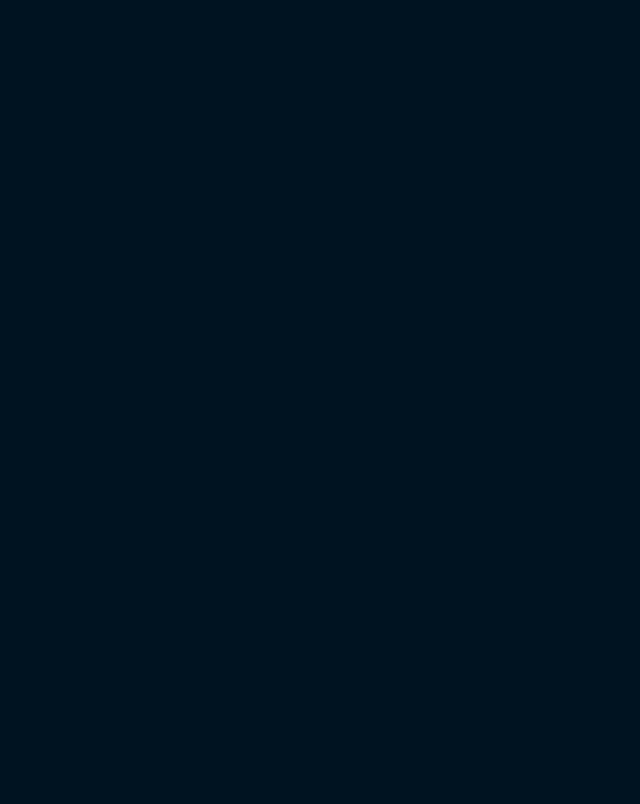
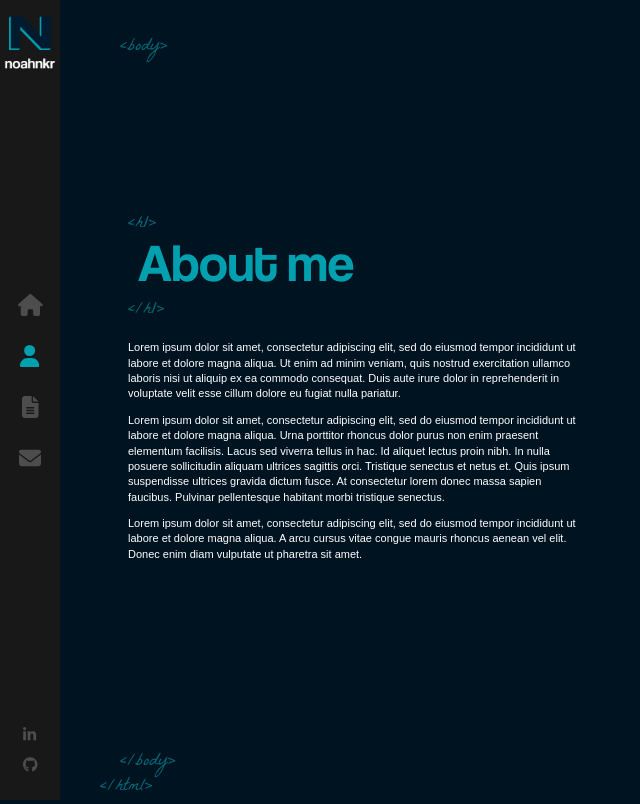
Before and after one commit to noahnkr/portfolio-site, a React (Create React App) app: page /about in a window 1280 px wide. Before the commit this address had no page. Shown: the whole page, without its empty margins (0-640 px from the left). Built offline with nearby package versions, Linux system fonts and the light colour scheme.

Commit message:
Text Animation, About page

```diff
--- a/src/App.js
+++ b/src/App.js
@@ -2,6 +2,7 @@ import './App.scss';
 import { Route, Routes } from 'react-router-dom';
 import Layout from './components/Layout';
 import Home from './components/Home';
+import About from './components/About';
 
 function App() {
   return (
@@ -9,6 +10,7 @@ function App() {
     <Routes>
       <Route path="/" element={<Layout />}>
           <Route index element={<Home />} />
+          <Route path="about" element={<About />} />
       </Route>
     </Routes>
     </>
--- /dev/null
+++ b/src/components/About/index.js
@@ -0,0 +1,47 @@
+import './index.scss';
+import AnimatedLetters from '../AnimatedLetters';
+import { useState, useEffect } from 'react';
+
+
+const About = () => {
+    const[letterClass, setLetterClass] = useState('text-animate')
+
+    useEffect(() => {
+        let timeoutId = setTimeout(() => {
+            setLetterClass('text-animate-hover')
+        }, 3000)
+
+        return () => {
+                    clearTimeout(timeoutId)
+                }
+    }, [])
+
+    return (
+        <div className="container about-page">
+            <div className="text-zone">
+                <h1>
+                    <AnimatedLetters letterClass={letterClass} strArray={['A','b','o','u','t',' ','m','e']} index={15} />
+                </h1>
+                <p>
+                    Lorem ipsum dolor sit amet, consectetur adipiscing elit, sed do eiusmod tempor incididunt ut labore et dolore magna aliqua.
+                    Ut enim ad minim veniam, quis nostrud exercitation ullamco laboris nisi ut aliquip ex ea commodo consequat.
+                    Duis aute irure dolor in reprehenderit in voluptate velit esse cillum dolore eu fugiat nulla pariatur.
+                </p>
+                <p>
+                    Lorem ipsum dolor sit amet, consectetur adipiscing elit, sed do eiusmod tempor incididunt ut labore et dolore magna aliqua.
+                    Urna porttitor rhoncus dolor purus non enim praesent elementum facilisis. Lacus sed viverra tellus in hac.
+                    Id aliquet lectus proin nibh. In nulla posuere sollicitudin aliquam ultrices sagittis orci. Tristique senectus et netus et.
+                     Quis ipsum suspendisse ultrices gravida dictum fusce. At consectetur lorem donec massa sapien faucibus.
+                     Pulvinar pellentesque habitant morbi tristique senectus.
+                </p>
+
+                <p>
+                    Lorem ipsum dolor sit amet, consectetur adipiscing elit, sed do eiusmod tempor incididunt ut labore et dolore magna aliqua.
+                     A arcu cursus vitae congue mauris rhoncus aenean vel elit. Donec enim diam vulputate ut pharetra sit amet.
+                </p>
+            </div>
+        </div>
+    )
+}
+
+export default About;
--- /dev/null
+++ b/src/components/About/index.scss
@@ -0,0 +1,75 @@
+.about-page {
+    .text-zone {
+        position: absolute;
+        left: 10%;
+        top: 50%;
+        transform: translateY(-50%);
+        width: 35%;
+        vertical-align: middle;
+        display: table-cell;
+        max-height: 90%;
+
+        h1 {
+            font-size: 53px;
+            font-family: 'Coolvetica';
+            color: #00a0af;
+            font-weight: 400;
+            margin-top: 0;
+            position: relative;
+            margin-bottom: 40px;
+            left: 10px;
+
+            &::before {
+                content: '<h1>';
+                font-family: 'La Belle Aurore';
+                font-size: 18px;
+                position: absolute;
+                margin-top: -10px;
+                left: -10px;
+                opacity: 0.6;
+                line-height: 18px;
+            }
+
+            &::after {
+                content: '</h1>';
+                font-family: 'La Belle Aurore';
+                font-size: 18px;
+                line-height: 18px;
+                position: absolute;
+                left: -30px;
+                bottom: -20px;
+                margin-left: 20px;
+                opacity: 0.6;
+            }
+        }
+
+        p {
+            font-style: 11px;
+            color: #fff;
+            font-family: sans-serif;
+            font-weight: 100;
+            min-width: fit-content;
+            animation: pulse 1s;
+
+            &:nth-of-type(1) {
+                animation-delay: 1.1s;
+            }
+
+            &:nth-of-type(2) {
+                animation-delay: 1.2s;
+            }
+
+            &:nth-of-type(3) {
+                animation-delay: 1.3s;
+            }
+        }
+
+        .text-animate-hover {
+            &:hover {
+                color: #fff;
+
+            }
+        }
+
+    }
+}
--- a/src/components/AnimatedLetters/index.scss
+++ b/src/components/AnimatedLetters/index.scss
@@ -0,0 +1,26 @@
+.text-animate {
+    display: inline-block;
+    opacity: 0;
+    animation: bounceIn 1s 1s;
+    animation-fill-mode: forwards;
+    min-width: 10px;
+}
+
+.text-animate-hover {
+    min-width: 10px;
+    display: inline-block;
+    animation-fill-mode: both;
+
+    &:hover {
+        animation: rubberBand 1s;
+        color: #00a0af;
+    }
+}
+
+@for $i from 1 through 35 {
+    .text-animate._#{$i} {
+        animation-delay: #{$i / 10}s;
+
+
+    }
+}
--- a/src/components/Home/index.js
+++ b/src/components/Home/index.js
@@ -1,24 +1,35 @@
 import Logo from '../../assets/images/logo-n.png';
 import AnimatedLetters from '../AnimatedLetters';
 import { Link } from 'react-router-dom';
-import { useState } from 'react';
+import { useEffect, useState } from 'react';
 import './index.scss'
-
-
 
 const Home = () => {
     const [letterClass, setLetterClass] = useState('text-animate');
-    const name = "oah";
-    const description = "Student, Developer";
+
+    useEffect(() => {
+        let timeoutId = setTimeout(() => {
+            setLetterClass('text-animate-hover')
+        }, 4000)
+
+        return () => {
+                    clearTimeout(timeoutId)
+                }
+    }, [])
 
     return (
         <div className="container home-page">
             <div className="text-zone">
-                <h1>Hi, <br /> I'm
+                <h1>
+                    <span className={letterClass}>H</span>
+                    <span className={`${letterClass} _12`}>i</span>
+                    <br />
+                    <span className={`${letterClass} _13`}>I</span>
+                    <span className={`${letterClass} _14`}>'m</span>
                 <img src={Logo} alt="N"/>
-                oah
+                <AnimatedLetters letterClass={letterClass} strArray={"oah".split('')} index={18} />
                 <br />
-                Student, Developer
+                <AnimatedLetters letterClass={letterClass} strArray={"Student, Developer".split('')} index={18} />
                 </h1>
                 <h2>Computer Science Student at Iowa State University</h2>
                 <Link to="/contact" className='flat-button'>CONTACT ME</Link>
--- a/src/components/Home/index.scss
+++ b/src/components/Home/index.scss
@@ -1,15 +1,13 @@
 .home-page {
-
     .text-zone {
         position: absolute;
         left: 10%;
         top: 50%;
         transform: translateY(-50%);
-        width: 40%;
+        width: 50%;
         max-height: 90%;
 
     }
-
 
     h1 {
         color: #fff;
--- a/src/components/Layout/index.js
+++ b/src/components/Layout/index.js
@@ -1,6 +1,6 @@
 import './index.scss';
 import Sidebar from '../Sidebar';
-import { Outlet}  from 'react-router-dom';
+import { Outlet }  from 'react-router-dom';
 
 const Layout = () => {
     return (
--- a/src/components/Sidebar/index.scss
+++ b/src/components/Sidebar/index.scss
@@ -47,6 +47,7 @@
 
       &:hover {
         color: #00a0af;
+        font-family: 'Coolvetica';
 
         svg {
           opacity: 0;
```
Also changed, not shown: src/assets/images/logo-n.png, src/components/Layout/index.scss (line endings or trailing spaces).
